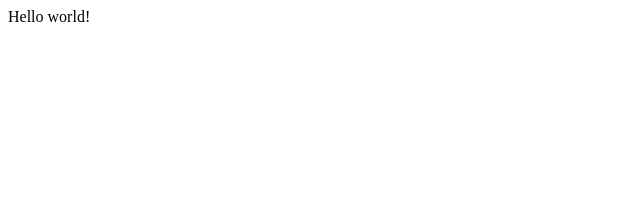
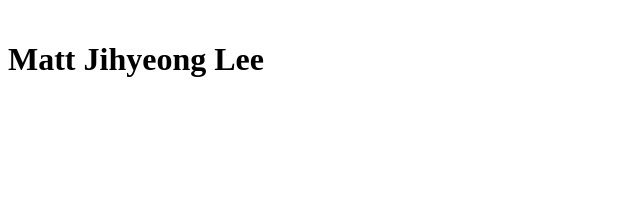
Before and after one commit to 2017jlee/2017jlee.github.io, a plain HTML site: page index.html in a window 1280 px wide. Shown: the whole page, without its empty margins (0-640 px from the left). Drawn offline with Linux system fonts and the light colour scheme.

Commit message:
made separate stylesheet

```diff
--- a/index.html
+++ b/index.html
@@ -3,7 +3,16 @@
     <title>
         Matt J. Lee
     </title>
+    <link rel="stylesheet" type="text/css" href="style.css">
 </head>
 <body>
-    Hello world!
+    <div class="mast">
+        <h1>Matt Jihyeong Lee</h1>
+    </div>
+    <div class = "nav">
+
+    </div>
+    <div class= "content">
+
+    </div>
 </body>
--- /dev/null
+++ b/style.css
@@ -0,0 +1,19 @@
+body {
+    margin-top: 20px;
+    display: grid;
+    /* 10x7 Grid */
+    grid-template-rows: 1fr 1.5fr;
+    grid-template-columns: 0.25fr 1fr;
+    grid-template-areas: "title title"
+                         "menu content";
+}
+.mast {
+    grid-area: title;
+}
+.nav {
+    grid-area: menu;
+    grid-template-rows: 1fr 1fr 1fr 1fr;
+}
+.content {
+    grid-area: content;
+}
```
Also changed, not shown: 1 other file.
